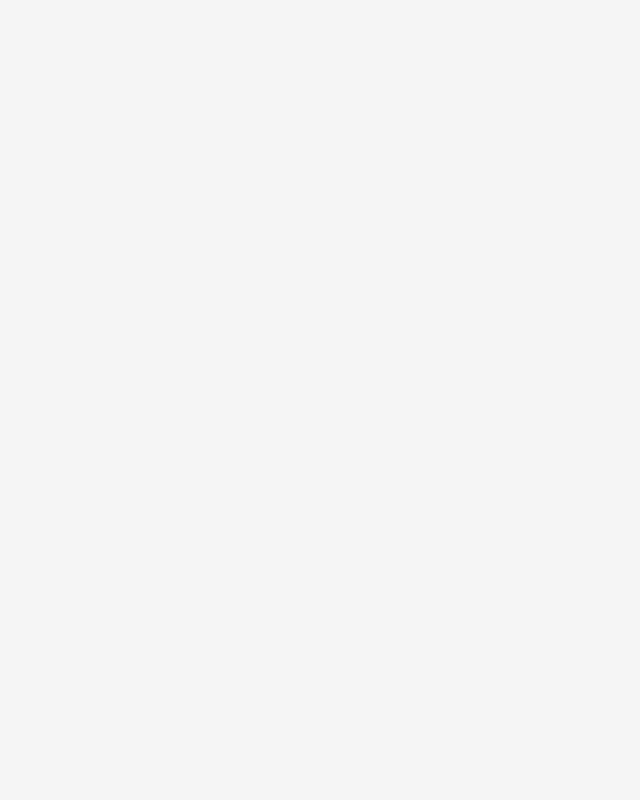
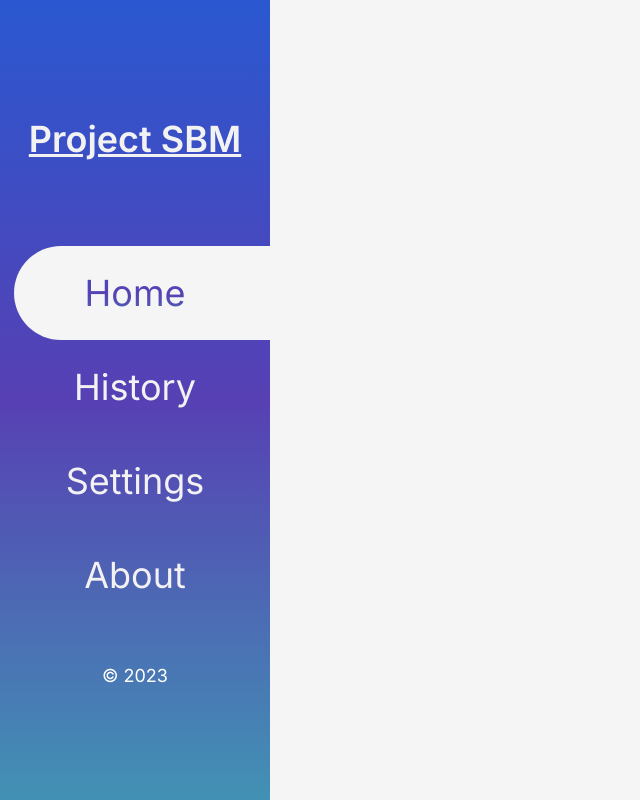
Before and after one commit to ahmadzaki2975/SBM-Final-Project-FE, a Next.js app: page / in a window 1280 px wide. Shown: the whole page, without its empty margins (0-640 px from the left). Built offline with nearby package versions, Linux system fonts and the light colour scheme.

Commit message:
feat: add Navbar to app.js

```diff
--- a/src/pages/_app.js
+++ b/src/pages/_app.js
@@ -1,5 +1,11 @@
-import '@/styles/globals.css'
+import Navbar from "@/components/Navbar";
+import "@/styles/globals.css";
 
 export default function App({ Component, pageProps }) {
-  return <Component {...pageProps} />
+  return (
+    <main className="flex h-full">
+      <Navbar />
+      <Component {...pageProps} />
+    </main>
+  );
 }
```
